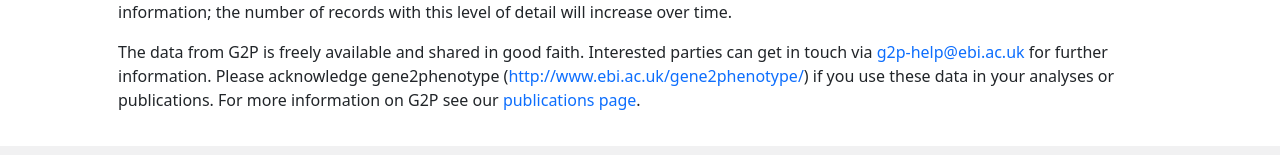
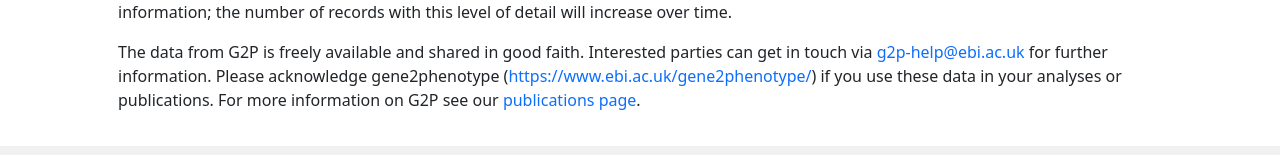
Before and after one commit to seeta-ramaraju/gene2phenotype_web, a Vue app: page /disclaimer in a window 1280 px wide. Shown: the part 479-634 px from the top of the page. Built offline with nearby package versions, Linux system fonts and the light colour scheme; no server answers.

Commit message:
minor change in url

```diff
--- a/src/views/DisclaimerView.vue
+++ b/src/views/DisclaimerView.vue
@@ -42,10 +42,10 @@
         >g2p-help@ebi.ac.uk</a
       >
       for further information. Please acknowledge gene2phenotype (<a
-        href="http://www.ebi.ac.uk/gene2phenotype/"
+        href="https://www.ebi.ac.uk/gene2phenotype/"
         target="_blank"
         style="text-decoration: none"
-        >http://www.ebi.ac.uk/gene2phenotype/</a
+        >https://www.ebi.ac.uk/gene2phenotype/</a
       >) if you use these data in your analyses or publications. For more
       information on G2P see our
       <router-link to="/publications" style="text-decoration: none"
```
